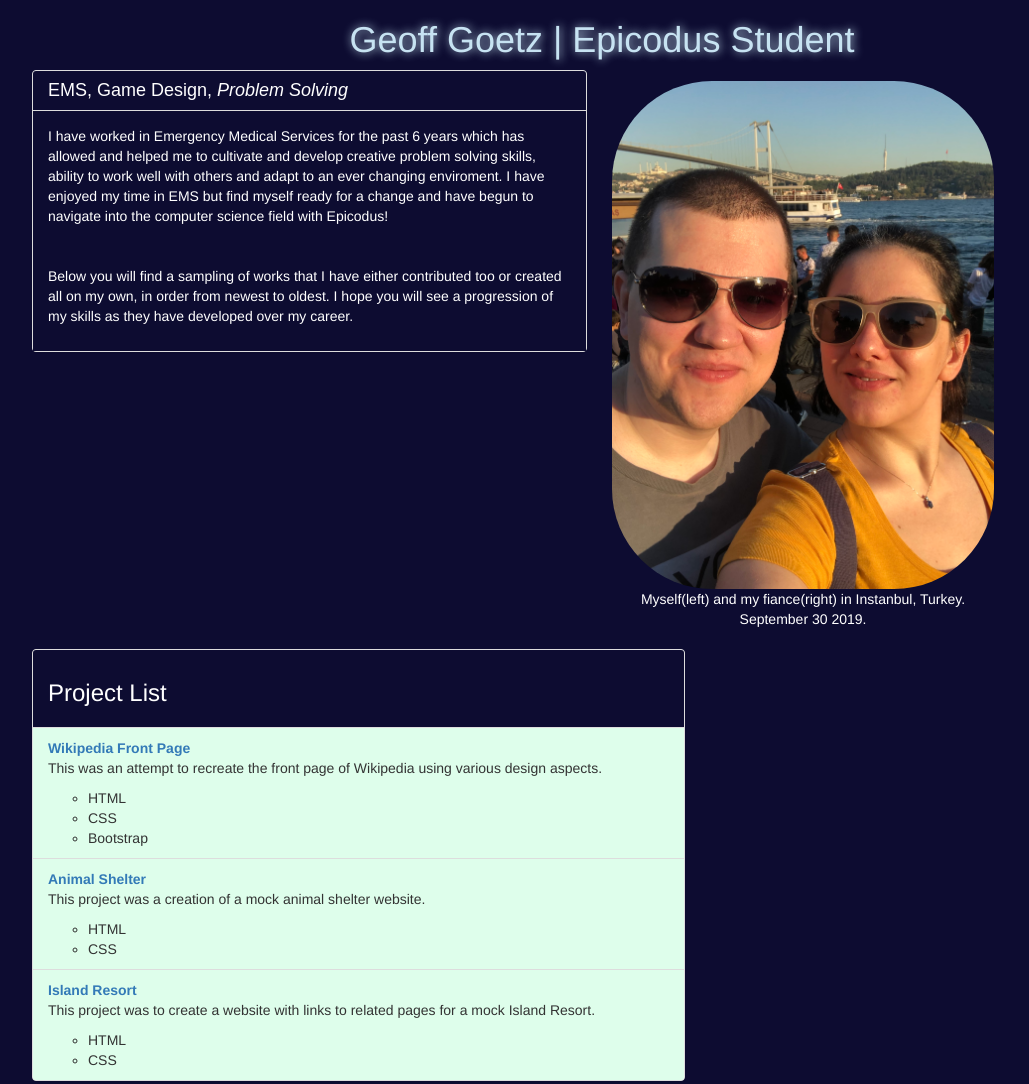
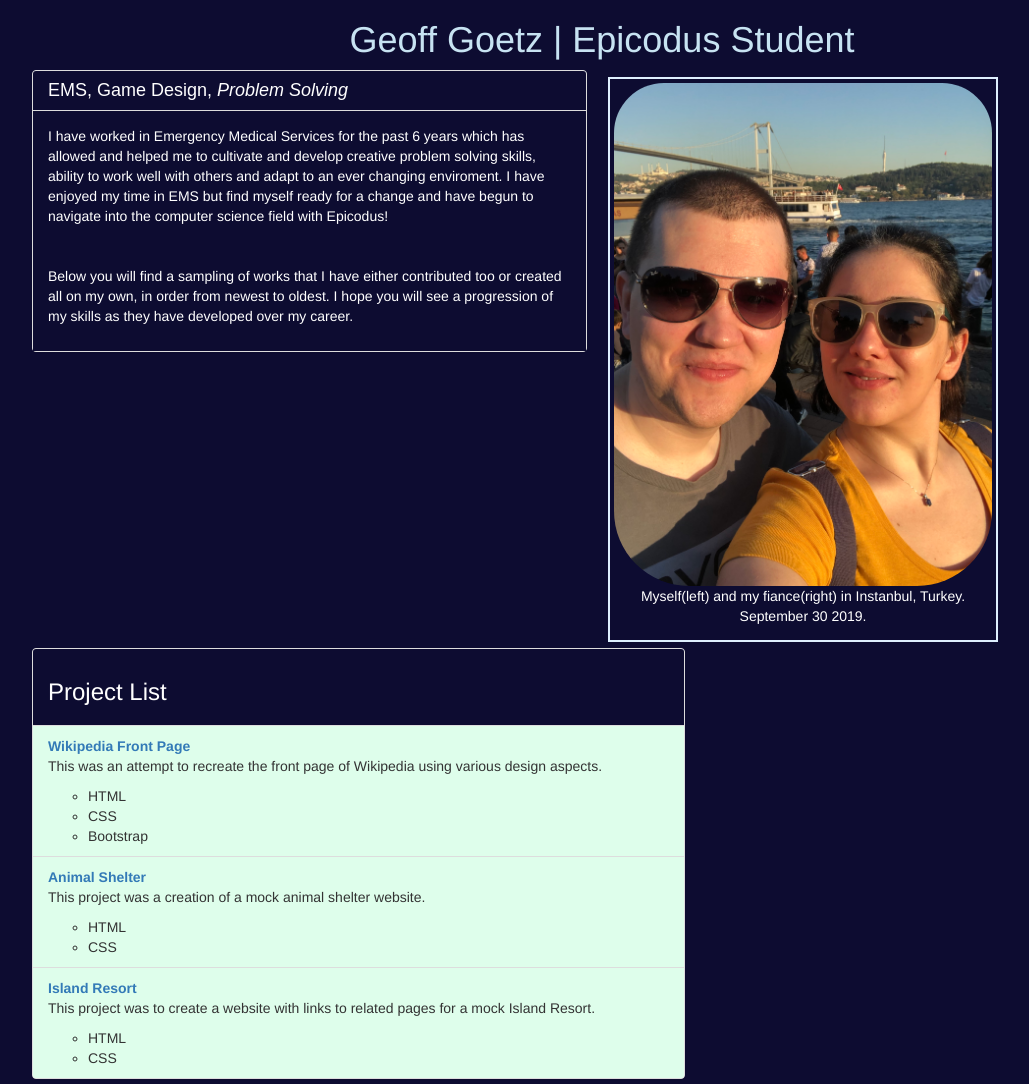
Before and after one commit to Pieharder/Portfolio-Landing-Page, a plain HTML site: page index.html in a window 1280 px wide. Shown: the whole page, without its empty margins (38-1067 px from the left). Drawn offline with Linux system fonts and the light colour scheme.

Commit message:
Add and adjust style elements to picture.

```diff
--- a/css/styles.css
+++ b/css/styles.css
@@ -5,8 +5,9 @@
 
 #pic-box-model {
   margin: 6px;
-  border: 2px;
+  border: 2px solid #DEF0FE;
   padding: 4px;
+  background-color: #0D0C31;
 }
 
 #about-me-body {
@@ -20,7 +21,10 @@
 }
 
 #my-picture {
-  border-radius: 100px;
+  border-bottom-left-radius: 75px;
+  border-bottom-right-radius: 75px;
+  border-top-right-radius: 50px;
+  border-top-left-radius: 50px;
   float: right;
   width: auto;
   height: auto;
@@ -59,7 +63,6 @@
 #top-header {
   color: #C7E3F2;
   text-align: center;
-  text-shadow: #C7E3F2 1px 0 10px;
 }
 
 #background-color {
```
